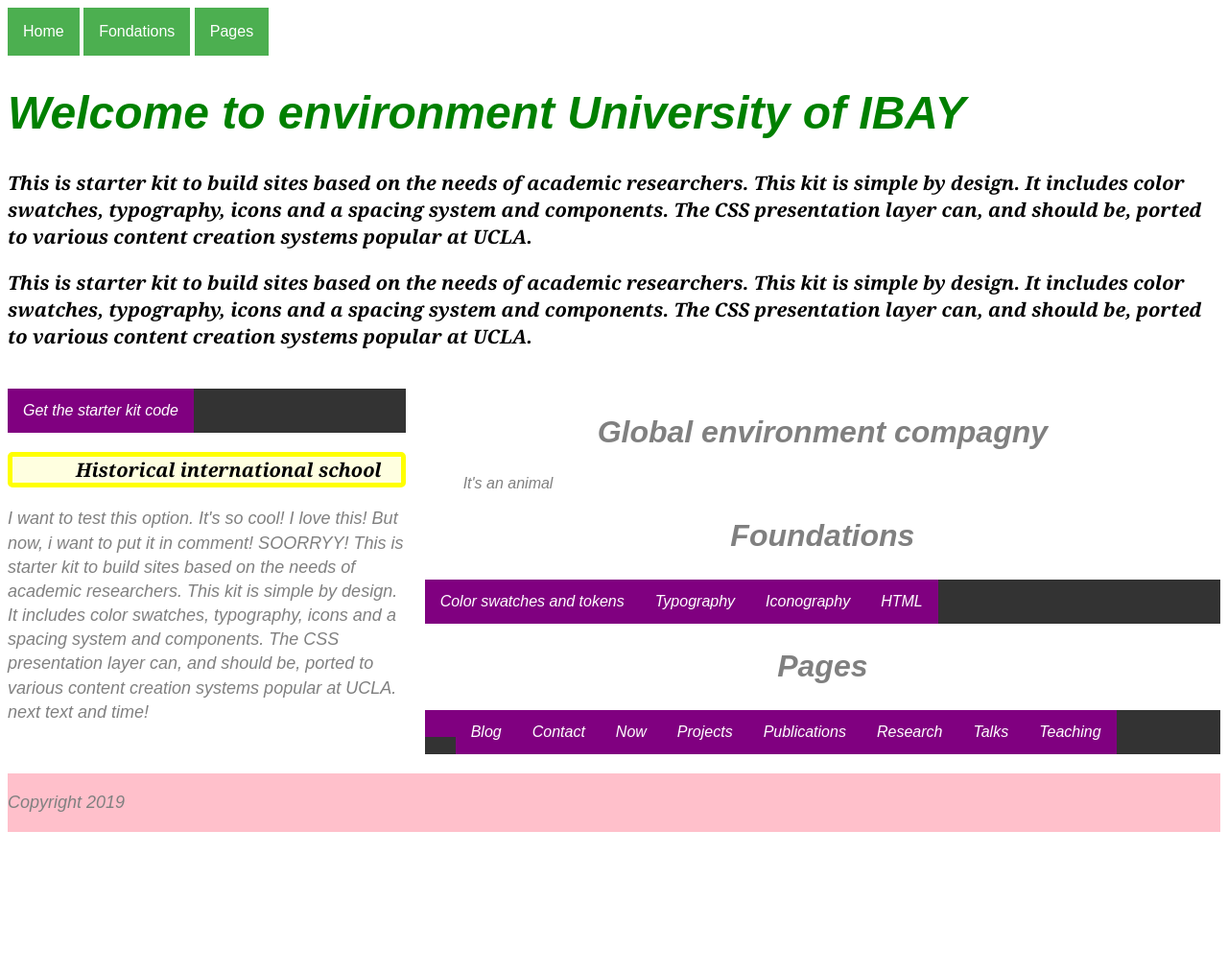
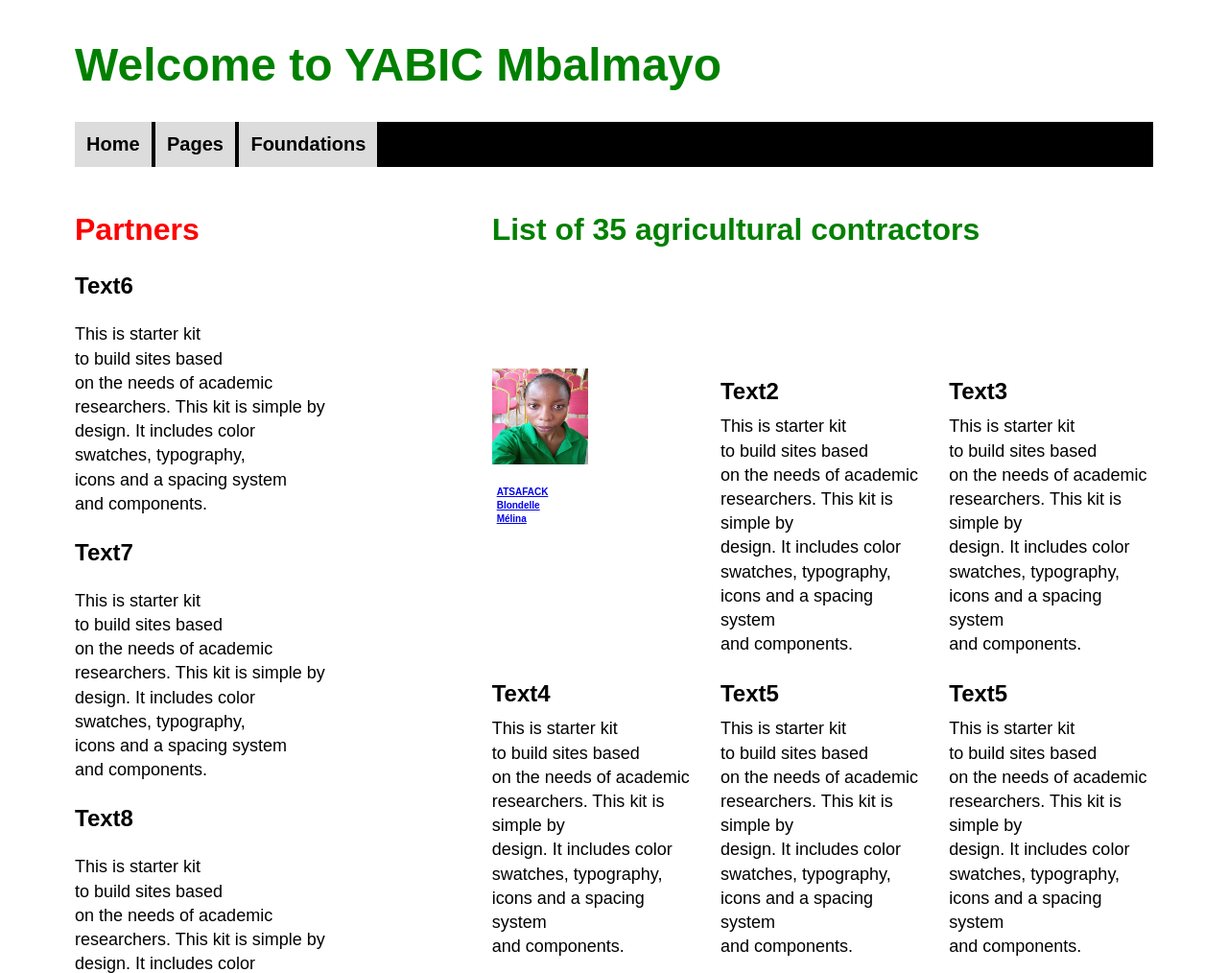
Before and after one commit to lablondasse/lablondasse.github.io, a plain HTML site: page index.html in a window 1280 px wide. Shown: the top 1014 px of the page at 96% size. Before the commit the page ends 875 px from the top, so only its background shows below. Drawn offline with Linux system fonts and the light colour scheme.

Commit message:
actualised3

```diff
--- a/index.html
+++ b/index.html
@@ -5,15 +5,11 @@
   <head>
     <meta charset="utf-8">
     <meta name="viewport" content="width=device-width, initial-scale=1.0" />
-    <!-- <link rel="stylesheet" href="css\styles.css"> -->
     <style>
-
 body{
       font-family: "arial";
-      /* font-family: cambria; */
-      color:grey;
-      font-style: italic;
-
+      color: black;
+      font-style: normal;
       display: grid;
       grid-template-columns: 1fr 2fr;
       gap: 20px;
@@ -22,7 +18,8 @@
 header{
   grid-column-start: 1;
   grid-column-end: 3;
-  /* background-color: peru; */
+  margin-left: 70px;
+  margin-right: 70px;
 }
 
 main{
@@ -30,6 +27,8 @@ main{
   grid-column-end: 3;
   grid-row-start: 2;
   grid-row-end: 3;
+  margin-left: 70px;
+  margin-right: 70px;
 }
 
 aside{
@@ -37,114 +36,163 @@ aside{
   grid-column-end: 2;
   grid-row-start: 2;
   grid-row-end: 3;
+  margin-left: 70px;
+  margin-right: 70px;
 }
 
 footer{
   grid-column-start: 1;
   grid-column-end: 3;
-  background-color: pink;
+  grid-row-start: 3;
+  grid-row-end: 4;
+  background-color: black;
+  color: white;
 }
+
 h1{
       font-family: Arial;
       color: green;
       font-size: 48px;
-      font-style: italic;
-      text-align: left;
+      font-style: normal;
+      font-weight: bold;
     }
+
 h2{
       font-family: Arial;
       font-size: 32px;
-      text-align: center;
+      color: green;
     }
+
 h3{
       font-family: Arial;
       font-size: 24px;
-      text-align: right;
+    }
+
+h5{
+  font-family: Arial;
+  font-size: 10px;
+  line-height: 1.4;
+}
+
+.asideh2{
+  color: red;
 }
 
 p {
-
-      /* color: red; */
       font-family: Arial;
       font-size: 18px;
       line-height: 1.4;
-
       }
 
-     .intro{
-        font-family: Georgia;
-        font-size: 20px;
-        font-weight: bold;
-        color: black;
-        background-color: lightyellow;
-        border-color: yellow;
-        border-width: 5px;
-        /* border-style: dotted; */
-        /* border-style: dashed; */
-        border-style: solid;
-        border-radius: 5px;
-        padding-left: 20px;
-        padding-right: 20px;
+.palette {
+        display: grid;
+        gap: 2vw;
+        grid-template-columns: repeat(auto-fill, minmax(200px, 1fr));
+      }
 
+.swatch {
+        align-items: center;
+        display: grid;
+        grid-gap: 0px;
+        grid-template-areas:
+          "swatch"
+          "values";
+        grid-template-columns: 1fr;
+        grid-template-rows: 1fr 2fr;
+        margin-top: 0em;
+        font-size: 18px;
+        line-height: 0cm;
+        /* margin-bottom: 1em; */
       }
-      .standfirst{
-        font-family: Georgia;
-        font-size: 20px;
-        font-weight: bold;
-        color: black;
+
+.swatch:last-child {
+        border-bottom: 0;
       }
-      .beginsecond{
-        font-family: Georgia;
-        font-size: 20px;
-        font-weight: bold;
-        color: black;
 
+.swatch>div:first-child {
+        grid-area: swatch;
+        height: 75px;
+        justify-self: left;
+        width: 200px;
       }
+
+.swatch div:last-child {
+        font-size: var(--font-size-x-small);
+        grid-area: values;
+        height: 100px;
+      }
+
+.palette-secondary {
+        display: grid;
+        grid-template-columns: [photo] 1fr [swatches] 1fr;
+        grid-gap: 2vw;
+        margin: 3rem;
+      }
+
+.palette-secondary > h2 {
+        grid-column: 1 / -1;
+      }
+
+.palette-secondary > figure {
+        grid-column: photo;
+      }
+
+.palette-secondary > .palette {
+        grid-column: swatches;
+      }
+
+.palette-secondary .swatch>div:first-child  {
+        width: 100px;
+        height: 100px;
+        border-radius: 50%;
+      }
+
 a{
         display: block;
-        padding: 8px;
-        background-color: purple;
-        /* color: red;
-        text-decoration: none; */
+        padding: 5px;
+        /* background-color: green; */
       }
+
 a:hover{
-        /* background-color: red; */
-        color: black;
-        /* text-decoration: underline; */
-        text-decoration: overline;
+        color: green;
+        /* text-decoration: overline; */
       }
+
 nav a{
         font-family: Arial;
         font-size: 20px;
         font-style: normal;
         font-weight: bold;
       }
-      /* Dropdown Button */
+
+nav{
+        background-color: black;
+      }
+
 .dropbtn {
-  background-color: #4CAF50;
-  color: white;
-  padding: 16px;
-  font-size: 16px;
+  background-color: gainsboro;
+  color: black;
+  padding: 12px;
+  font-weight: bold;
+  font-size: 20px;
   border: none;
 }
 
-/* The container <div> - needed to position the dropdown content */
 .dropdown {
   position: relative;
   display: inline-block;
+  background-color: black;
 }
 
-/* Dropdown Content (Hidden by Default) */
 .dropdown-content {
   display: none;
   position: absolute;
   background-color: #f1f1f1;
   min-width: 160px;
   box-shadow: 0px 8px 16px 0px rgba(0,0,0,0.2);
-  z-index: 1;
+  z-index: 10;
 }
 
-/* Links inside the dropdown */
 .dropdown-content a {
   color: black;
   padding: 12px 16px;
@@ -152,173 +200,184 @@ footer{
   display: block;
 }
 
-/* Change color of dropdown links on hover */
-.dropdown-content a:hover {background-color: #ddd;}
-
-/* Show the dropdown menu on hover */
-.dropdown:hover .dropdown-content {display: block;}
-
-/* Change the background color of the dropdown button when the dropdown content is shown */
-.dropdown:hover .dropbtn {background-color: #3e8e41;}
-
-  ul {
-  list-style-type: none;
-  margin: 0;
-  padding: 0;
-  overflow: hidden;
-  background-color: #333;
-}
-li {
-  float: left;
+.dropdown-content a:hover {
+  background-color: #ddd;
   }
 
-li a {
+.dropdown:hover .dropdown-content {
   display: block;
-  color: white;
-  text-align: center;
-  padding: 14px 16px;
-  text-decoration: none;
-}
-/* Change the link color to #111 (black) on hover */
-li a:hover {
-  background-color: none;
-}
-/* The subnavigation menu */
-.subnav {
-  float: left;
-  overflow: hidden;
-}
-/* Style the subnav content - positioned absolute */
-.subnav-content {
-  display: none;
-  position: absolute;
-  left: 0;
-  background-color: red;
-  width: 100%;
-  z-index: 1;
   }
 
-/* Style the subnav links */
-.subnav-content a {
-  float: left;
-  color: white;
-  text-decoration: none;
-}
-
-/* Add a grey background color on hover */
-.subnav-content a:hover {
-  background-color: #eee;
-  color: black;
+.dropdown:hover .dropbtn {
+  background-color: gainsboro;
   }
 
 </style>
-    <title>Yaoundé Workshop</title>
+    <title>YABIC Mbalmayo</title>
   </head>
 
 <body>
+
 <header>
+    <h1>Welcome to<span> YABIC </span> Mbalmayo </h1>
+
 <nav>
-        <!-- <ul>
-            <li><a href="#home">Home</a></li>
-            <li><a href="#fondations">Fondations</a></li>
-            <li><a href="#pages">Pages</a></li>
-            <li style="float:right"><a class="active" href="#about">About</a></li>
-          </ul> -->
 <div class="dropdown">
       <button class="dropbtn">Home</button>
-              <div class="dropdown-content">
-                <a href="#">Link 1</a>
-                <a href="#">Link 2</a>
-                <a href="#">Link 3</a>
-              </div>
-            </div>
-            <div class="dropdown">
-                <button class="dropbtn">Fondations</button>
-                <div class="dropdown-content">
-                  <a href="#">Link 1</a>
-                  <a href="#">Link 2</a>
-                  <a href="#">Link 3</a>
-                </div>
 </div>
 <div class="dropdown">
       <button class="dropbtn">Pages</button>
       <div class="dropdown-content">
-                    <a href="#">Link 1</a>
-                    <a href="#">Link 2</a>
-                    <a href="#">Link 3</a>
+      <a href="about/">About</a>
+      <a href="blog/">Blog</a>
+      <a href="contact/">Contact</a>
+                    <a href="now/">Now</a>
+                    <a href="projects/">Projects</a>
+                    <a href="publications/">Publications</a>
+                    <a href="research/">Research</a>
+                    <a href="talks/">Talks</a>
+                    <a href="teaching/">Teaching</a>
+                  </div>
+                </div>
+                <div class="dropdown">
+                    <button class="dropbtn">Foundations</button>
+                    <div class="dropdown-content">
+                      <a href="color/index.html">Colors & tokens</a>
+                      <a href="typography/index.html">Typography</a>
+                      <a href="iconography/index.html">Iconography</a>
+                      <a href="html/index.html">HTML</a>
                     </div>
                   </div>
       </nav>
-    <h1>Welcome to environment<span> University </span> of IBAY </h1>
-      <!-- <title>About | Yaoundé Web Design Workshop</title> -->
-      <!-- <h1>Welcome to environment <span>University</span>of</h1> -->
-      <!-- <h1>Environmental teach</h1> -->
-      <p class="standfirst">This is starter kit to build sites based on the needs of academic researchers.
-        This kit is simple by design. It includes color swatches, typography, icons and a spacing system
-        and components. The CSS presentation layer can, and should be, ported to various content creation
-        systems popular at UCLA.
-      </p>
-      <!-- <div class="intro">
-        <p>I want to test this option. It's so cool! I love this! But now, i want to put it
-          in comment!
-          SOORRYY! This is starter kit to build sites based on the needs of academic researchers.
-          This kit is simple by design. It includes color swatches, typography, icons and a spacing system
-          and components. The CSS presentation layer can, and should be, ported to various content creation
-          systems popular at UCLA. next text and time!
-        </p>
-      </div>    -->
-      <p class="beginsecond">This is starter kit to build sites based on the needs of academic researchers.
-          This kit is simple by design. It includes color swatches, typography, icons and a
-          spacing system and components. The CSS presentation layer can, and should be, ported to various content creation
-          systems popular at UCLA.
-          <!-- <a href=""></a> -->
-      </p>
 </header>
 
 <main>
-        <h2>Global environment compagny</h2>
-      <figure>
-        <!-- <img src="img/chris-charles.jpg" alt="Goris" height="500" width="1200"> -->
-        <figcaption>It's an animal</figcaption>
-      </figure>
-        <h2>Foundations</h2>
-        <ul>
-            <li><a href="color/index.html">Color swatches and tokens</a></li>
-            <li><a href="typography/index.html">Typography</a></li>
-            <li><a href="iconography/index.html">Iconography</a></li>
-            <li><a href="html/index.html">HTML</a></li>
+  <h2>List of 35 agricultural contractors</h2>
+    <div class="palette">
+  <div class="swatch">
+      <div style="background: var(--color-candlelight);"></div>
+      <div>
+   <img src="img\blondelle.JPG" height="100px" width="100px">
+   <h5><a href="cvblondelle.html">ATSAFACK <br/> Blondelle <br/> Mélina</a></h5>
+      </div>
+    </div>
 
-        </ul>
-        <h2>Pages</h2>
-        <ul>
-          <li><a href="about/"></a></li>
-          <li><a href="blog/">Blog</a></li>
-          <li><a href="contact/">Contact</a></li>
-          <li><a href="now/">Now</a></li>
-          <li><a href="projects/">Projects</a></li>
-          <li><a href="publications/">Publications</a></li>
-          <li><a href="research/">Research</a></li>
-          <li><a href="talks/">Talks</a></li>
-          <li><a href="teaching/">Teaching</a></li>
-        </ul>
+  <div class="swatch">
+          <div style="background: var(--color-candlelight);"></div>
+          <div>
+            <h3>Text2</h3>
+          <p>This is starter kit <br/>to build sites based<br/> on the needs of academic <br/>researchers.
+          This kit is simple by <br/>design. It includes color<br/> swatches, typography,<br/> icons and a
+          spacing system<br/>
+          and components.
+    </p>
+  </div>
+</div>
 
+<div class="swatch">
+    <div style="background: var(--color-candlelight);"></div>
+  <div>
+      <h3>Text3</h3>
+      <p>This is starter kit <br/>to build sites based<br/> on the needs of academic <br/>researchers.
+        This kit is simple by <br/>design. It includes color<br/> swatches, typography,<br/> icons and a
+        spacing system<br/>
+        and components.
+    </p>
+</div>
+</div>
+</div>
+
+<br/><br/><br/><br/><br/>
+<div class="palette">
+<div class="swatch">
+    <div style="background: var(--color-candlelight);"></div>
+    <div>
+        <h3>Text4</h3>
+  <p>This is starter kit <br/>to build sites based<br/> on the needs of academic <br/>researchers.
+      This kit is simple by <br/>design. It includes color<br/> swatches, typography,<br/> icons and a
+      spacing system<br/>
+      and components.
+  </p>
+    </div>
+  </div>
+
+  <div class="swatch">
+      <div style="background: var(--color-candlelight);"></div>
+      <div>
+          <h3>Text5</h3>
+    <p>This is starter kit <br/>to build sites based<br/> on the needs of academic <br/>researchers.
+        This kit is simple by <br/>design. It includes color<br/> swatches, typography,<br/> icons and a
+        spacing system<br/>
+        and components.
+    </p>
+      </div>
+  </div>
+  <div class="swatch">
+      <div style="background: var(--color-candlelight);"></div>
+      <div>
+          <h3>Text5</h3>
+    <p>This is starter kit <br/>to build sites based<br/> on the needs of academic <br/>researchers.
+        This kit is simple by <br/>design. It includes color<br/> swatches, typography,<br/> icons and a
+        spacing system<br/>
+        and components.
+    </p>
+      </div>
+  </div>
+</div>
 </main>
+
 <aside>
-     <ul>
-        <li><a href="https://github.com/scottgruber/academic-jumpstart">Get the starter kit code</a></li>
-      </ul>
-      <h3 class="intro">Historical international school</h3>
-      <p>I want to test this option. It's so cool! I love this! But now, i want to put it
-          in comment!
-          SOORRYY! This is starter kit to build sites based on the needs of academic researchers.
-          This kit is simple by design. It includes color swatches, typography, icons and a spacing system
-          and components. The CSS presentation layer can, and should be, ported to various content creation
-          systems popular at UCLA. next text and time!
+
+      <h2 class="asideh2">Partners</h2>
+
+            <h3>Text6</h3>
+      <p>This is starter kit <br/>to build sites based<br/> on the needs of academic <br/>researchers.
+          This kit is simple by <br/>design. It includes color<br/> swatches, typography,<br/> icons and a
+          spacing system<br/>
+          and components.
+      </p>
+              <h3>Text7</h3>
+        <p>This is starter kit <br/>to build sites based<br/> on the needs of academic <br/>researchers.
+            This kit is simple by <br/>design. It includes color<br/> swatches, typography,<br/> icons and a
+            spacing system<br/>
+            and components.
+        </p>
+
+        <h3>Text8</h3>
+          <p>This is starter kit <br/>to build sites based<br/> on the needs of academic <br/>researchers.
+              This kit is simple by <br/>design. It includes color<br/> swatches, typography,<br/> icons and a
+              spacing system<br/>
+              and components.
+          </p>
+                  <h3>Text9</h3>
+            <p>This is starter kit <br/>to build sites based<br/> on the needs of academic <br/>researchers.
+                This kit is simple by <br/>design. It includes color<br/> swatches, typography,<br/> icons and a
+                spacing system<br/>
+                and components.
+            </p>
+                    <h3>Text10</h3>
+              <p>This is starter kit <br/>to build sites based<br/> on the needs of academic <br/>researchers.
+                  This kit is simple by <br/>design. It includes color<br/> swatches, typography,<br/> icons and a
+                  spacing system<br/>
+                  and components.
               </p>
 </aside>
+
 <footer>
+    <a href="https://github.com/congo-basin-institute/blank-site">
+      <svg xmlns="http://www.w3.org/2000/svg" width="36" height="36"
+        fill="currentColor" fill-rule="evenodd" stroke-linejoin="round"
+        stroke-miterlimit="1.414" aria-label="github" clip-rule="evenodd"
+        viewBox="0 0 32 32" style="float:right">
+        <path
+          d="M18.837 27.966C27.179 27.725 28 25.969 28 16 28 5 27 4 16 4S4 5 4 16c0 9.995.826 11.734
+          9.228 11.968a.503.503 0 00.1-.321c0-.25-.01-2.816-.015-3.699-3.037.639-3.678-1.419-3.678-1.419-.497-1.222-1.213-1.548-1.213-1.548-.991-.656.075-.643.075-.643 1.096.075 1.673 1.091 1.673 1.091.974 1.617 2.556 1.15 3.178.879.099-.683.381-1.15.693-1.414-2.425-.267-4.974-1.175-4.974-5.23 0-1.155.426-2.099 1.124-2.839-.113-.268-.487-1.344.107-2.8 0 0 .917-.285 3.003 1.084a10.755 10.755 0 012.734-.356c.927.004 1.861.121 2.734.356 2.085-1.369 3-1.084 3-1.084.596 1.456.221 2.532.108
+          2.8.7.74 1.123 1.684 1.123 2.839 0 4.065-2.553 4.96-4.986 5.221.392.327.741.973.741
+          1.96a1298.915 1298.915 0 01-.013 4.802c0 .109.029.224.095.319z"/>
+      </svg>
+    </a>
     <p>Copyright 2019</p>
 </footer>
+
 </body>
-
 </html>
```
Also changed, not shown: cvblondelle.html (added, +133 -0 lines), img/blondelle.JPG (added). Lines whose indentation alone changed are shown as unchanged.
